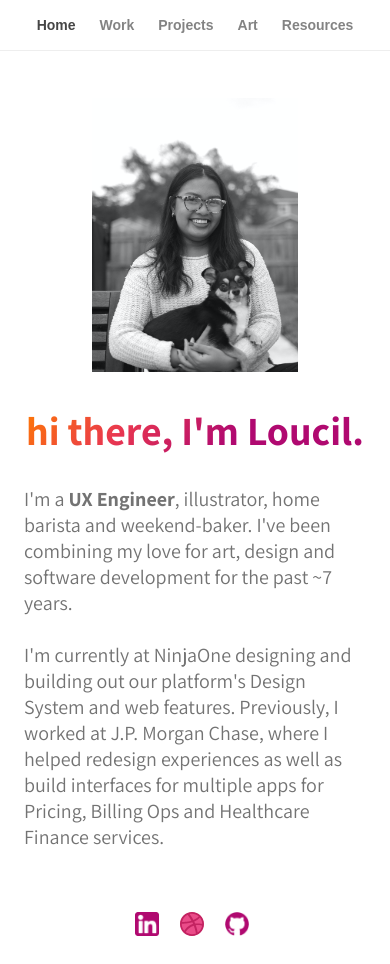
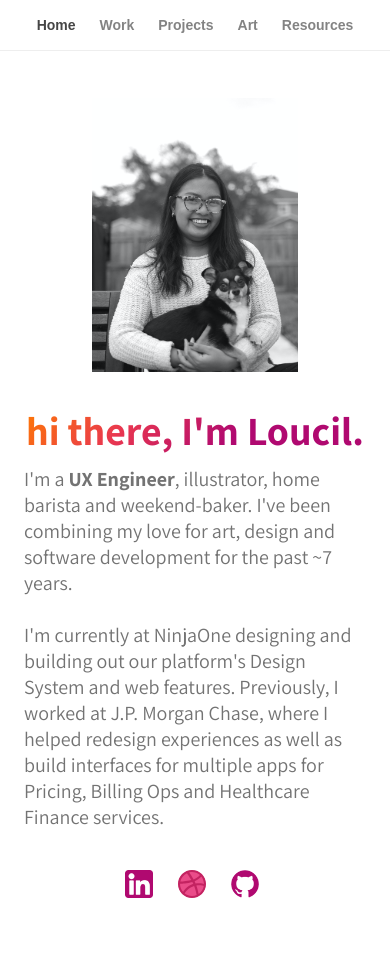
Before and after one commit to loucilvr/loucilrubio.github.io, a React (Create React App) app: page /#/ in a window 390 px wide. Built offline with nearby package versions, Linux system fonts and the light colour scheme.

Commit message:
spacing changes

```diff
--- a/src/pages/Home/Home.js
+++ b/src/pages/Home/Home.js
@@ -32,7 +32,7 @@ const useStyles = createUseStyles({
 	},
 	companyLogo: {
 		display: "inline",
-		width: "24px",
+		width: "28px",
 		marginRight: "6px",
 		"&:hover": {
 			marginTop: "-8px",
@@ -48,6 +48,7 @@ const useStyles = createUseStyles({
 		},
 	},
 	aboutDetails: {
+    margin: 0,
 		"@media (min-width: 769px)": {
 			fontSize: "18px",
 		},
@@ -67,9 +68,12 @@ const useStyles = createUseStyles({
 		justifyContent: "center",
 		alignItems: "center",
 		height: "60px",
+		"@media (max-width: 768px)": {
+			paddingBottom: "48px",
+		},
 	},
 	mediaLinks: {
-		width: "120px",
+		width: "140px",
 		margin: "46px 0",
 		display: "flex",
 		alignItems: "center",
```
